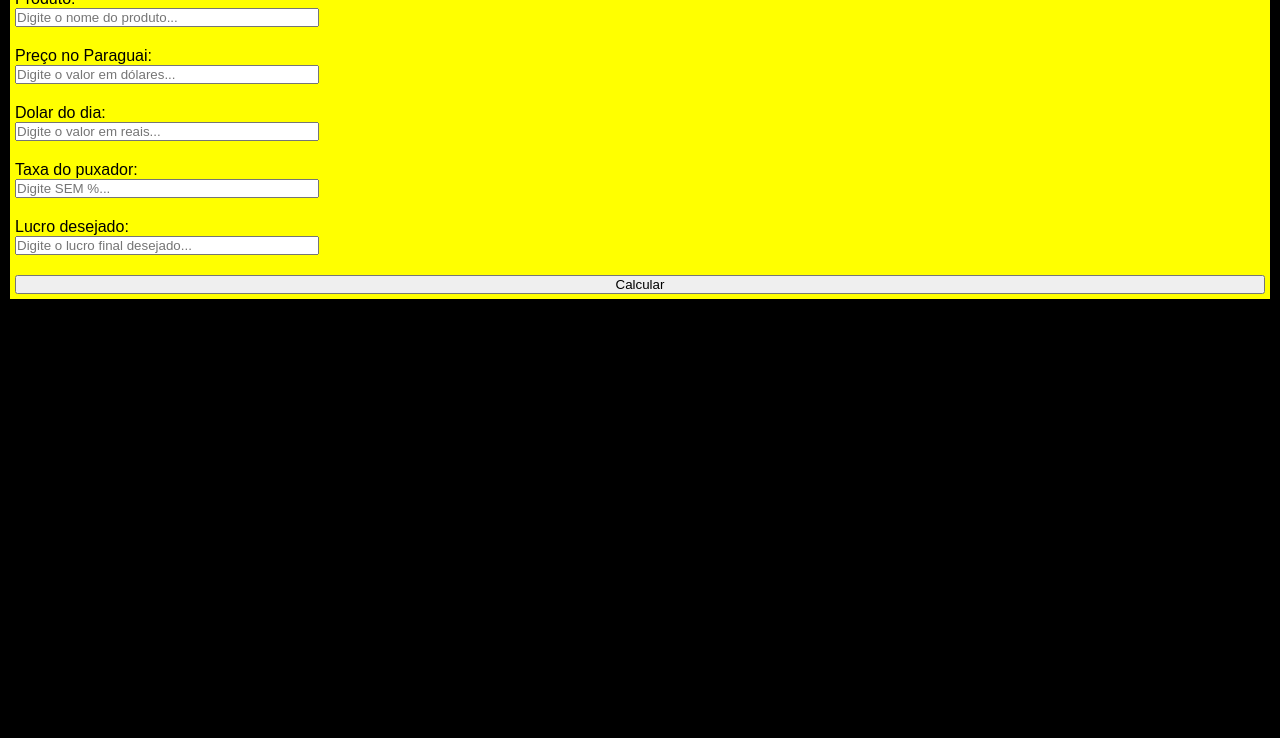
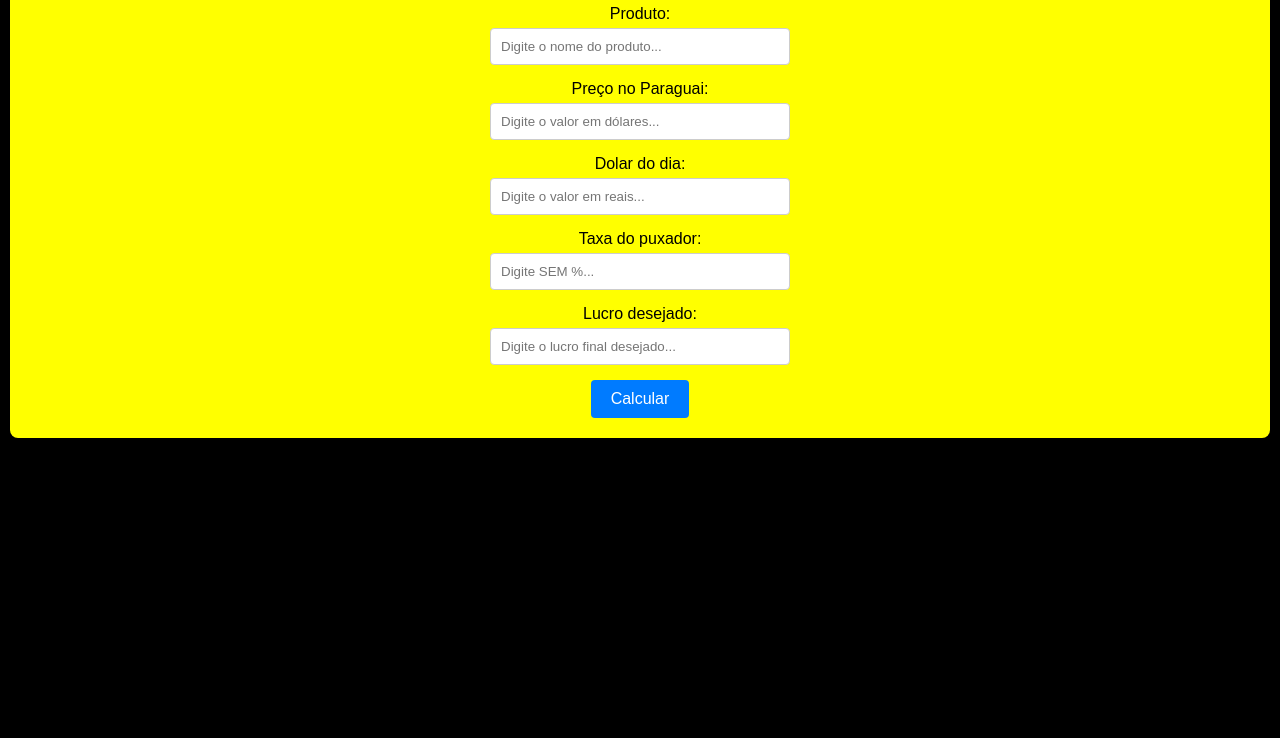
Before and after one commit to AllifBrun/Ricco, a plain HTML site: page index.html in a window 1280 px wide. Shown: the part 62-800 px from the top of the page. Drawn offline with Linux system fonts and the light colour scheme.

Commit message:
Update style.css

```diff
--- a/style.css
+++ b/style.css
@@ -1,38 +1,77 @@
-*{
+/* style.css */
+* {
   padding: 0;
   margin: 0;
-  font-family: sans-serif
+  font-family: sans-serif;
 }
 
-h1{
+h1 {
   text-align: center;
   color: goldenrod;
 }
 
-body{
+body {
   background-color: black;
 }
 
-.main-container{
+.main-container {
   margin: 10px;
 }
 
-.importacao{
+.importacao {
   background-color: yellow;
+  padding: 20px;
+  border-radius: 8px;
+  box-shadow: 0 0 10px rgba(0, 0, 0, 0.1);
+}
+
+form {
   display: flex;
   flex-direction: column;
-  justify-content: space-around;
+  align-items: center;
+  margin: 0;
 }
 
-form{
-  display: flex;
-  flex-direction: column;
-  justify-content: center;
-  align-content: center;
-  margin: 5px;
+input {
+  margin-bottom: 15px;
+  padding: 10px;
+  width: 100%;
+  max-width: 300px;
+  box-sizing: border-box;
+  border: 1px solid #ccc;
+  border-radius: 4px;
 }
 
-input{
-  margin-bottom: 20px;
-  max-width: 300px;
+button {
+  padding: 10px 20px;
+  background-color: #007bff;
+  color: white;
+  border: none;
+  border-radius: 4px;
+  cursor: pointer;
+  font-size: 16px;
 }
+
+button:hover {
+  background-color: #0056b3;
+}
+
+#formulario p {
+  margin-bottom: 5px;
+  color: black;
+}
+
+@media (max-width: 600px) {
+  .main-container {
+    margin: 5px;
+  }
+
+  input, button {
+    font-size: 14px;
+  }
+
+  button {
+    width: 100%;
+    max-width: none;
+  }
+}
```
